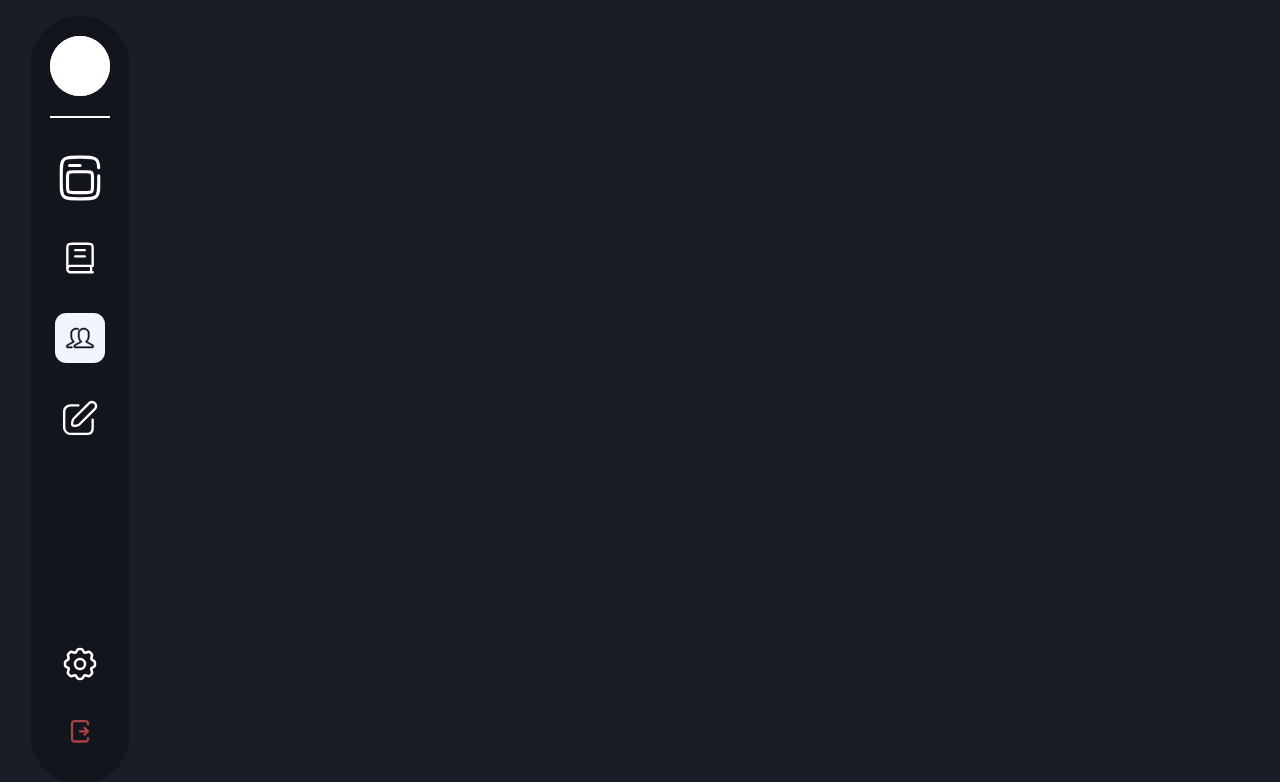
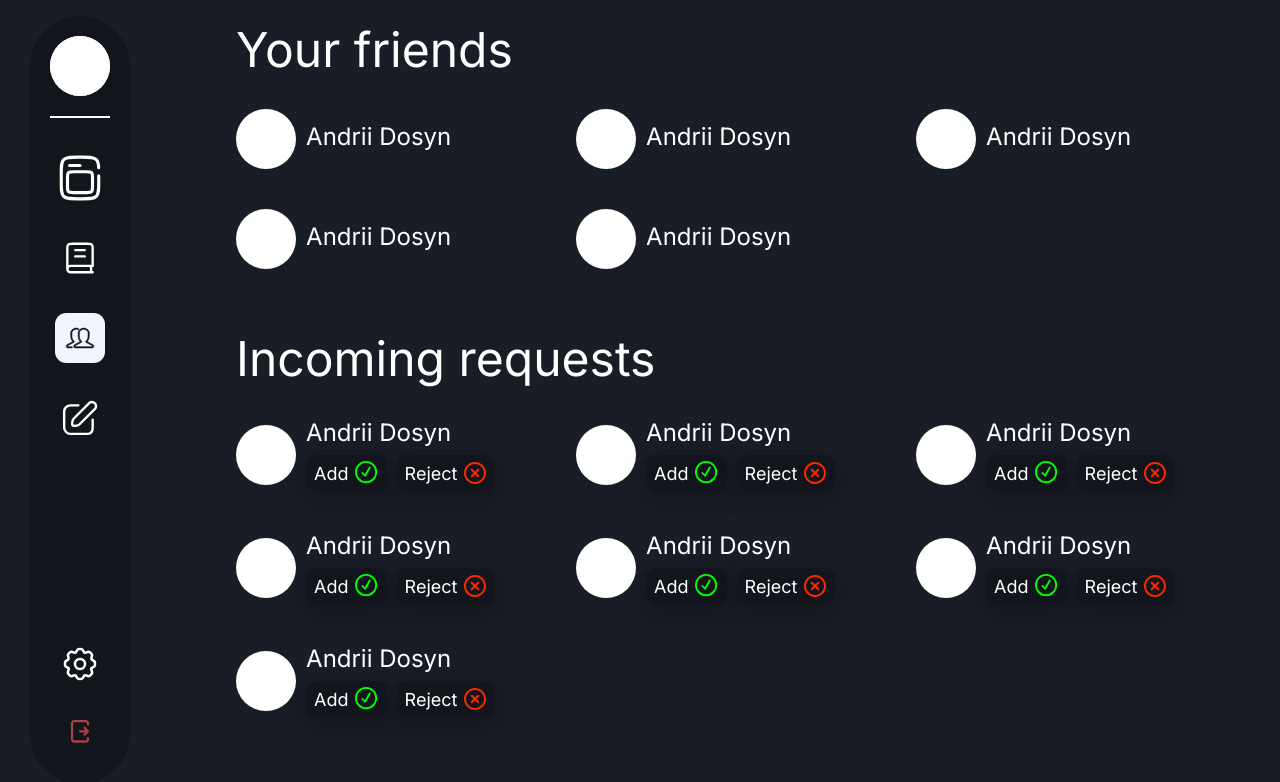
Before and after one commit to TokyoCity0837/AutoBook, a React app in the folder frontend/: page /friends in a window 1280 px wide. Shown: the top 782 px of the page. Built offline with nearby package versions, Linux system fonts and the light colour scheme; the HTML template or start-up script is replaced by a standard one.

Commit message:
added frineds page and fixing icons functions and content structure

```diff
--- a/frontend/src/pages/EditsPage.css
+++ b/frontend/src/pages/EditsPage.css
@@ -1,6 +1,6 @@
 
 
-.content {
+/* .content {
     display: flex;
     flex-direction: column;
     padding-top: 20px;
@@ -10,14 +10,14 @@
     width: 100%;
     flex: 1;
     align-items: center;
-}
+} */
 
 .editsWrapper{
     width: 95%;
     height: 100%;
     display: flex;
     flex-direction: row;
-    gap: 5%;
+    gap: 12%;
 }
 
 .sentEditsWrapper{
--- a/frontend/src/pages/EditsPage.tsx
+++ b/frontend/src/pages/EditsPage.tsx
@@ -34,10 +34,12 @@ function EditRequest({ status }: EditRequestProps) {
   );
 }
 
-function Accept(){
+export function Accept({size = 26, className = "status-icon"}){
   return(
     <svg
-      className="status-icon"
+      width={size}
+      height={size}
+      className={className}
       viewBox="0 0 26 26"
       fill="none"
       xmlns="http://www.w3.org/2000/svg"
@@ -52,10 +54,10 @@ function Accept(){
   );
 }
 
-function Reject(){
+export function Reject({className = "status-icon"}){
   return(
     <svg
-      className="status-icon"
+      className={className}
       viewBox="0 0 24 24"
       fill="none"
       xmlns="http://www.w3.org/2000/svg"
@@ -92,7 +94,7 @@ function Processing(){
 
 export default function Edits() {
     return (
-      <div className="content">
+      <div>
             <div className='editsWrapper'>
               <div className='sentEditsWrapper'>
                 <div className="sentText">Sent requests</div>
--- a/frontend/src/pages/FriendsPage.tsx
+++ b/frontend/src/pages/FriendsPage.tsx
@@ -1,10 +1,59 @@
 import './pages.css'
 import '../index.css'
+import './friendsPage.css'
+import { Accept, Reject } from './EditsPage'
+
+function FrinedForPage() {
+    return (
+        <div className='user'>
+            <div className='ProfileImage'></div>
+            <div className='.userInfo'>
+                <div className='Nickname'>Andrii Dosyn</div>
+            </div>
+        </div>
+    );
+}
+
+function IncomingFrined() {
+    return (
+        <div className='user incomingUser'>
+            <div className='ProfileImage'></div>
+            <div className='.userInfo'>
+                <div className='Nickname'>Andrii Dosyn</div>
+                <div className="friendsActions">
+                    <div className="addFriend">
+                        Add <Accept size={16} className='acceptFriend'/>
+                    </div>
+                    <div className="addFriend">
+                        Reject <Reject className='acceptFriend' />
+                    </div>
+            </div>
+            </div>
+        </div>
+    );
+}
 
 export default function Friends() {
     return (
-        <div>
-            <div className="friend"></div>
+        <div className='friendsPageWrap'>
+            <div className="YBText">Your friends</div>
+            <div className="friendsWrap">
+                <FrinedForPage />
+                <FrinedForPage />
+                <FrinedForPage />
+                <FrinedForPage />
+                <FrinedForPage />
+            </div>
+            <div className="YBText">Incoming requests</div>
+            <div className="friendsWrap">
+                <IncomingFrined />
+                <IncomingFrined />
+                <IncomingFrined />
+                <IncomingFrined />
+                <IncomingFrined />
+                <IncomingFrined />
+                <IncomingFrined />
+            </div>
         </div>
     );
   }
--- /dev/null
+++ b/frontend/src/pages/friendsPage.css
@@ -0,0 +1,37 @@
+.friendsPageWrap {
+    display: flex;
+    flex-direction: column;
+    width: 95%;
+}
+.friendsWrap {
+    display: flex;
+    flex-direction: row;
+    flex-wrap: wrap;
+    margin-top: 30px;
+    gap: 40px;
+    margin-bottom: 60px;
+}
+.acceptFriend {
+    width: 24px;
+    height: 24px;
+}
+.friendsActions {
+    display: flex;
+    justify-items: flex-end;
+    flex-direction: row;
+    margin-top: 8px;
+    gap: 10px;
+}
+.addFriend {
+    display: flex;
+    align-items: center;
+    gap: 6px;
+    color: #fff;
+    padding: 6px 8px;
+    background: var(--accent-color);
+    font-size: 18px;
+    opacity: 1;
+    font-weight: 400;
+    border-radius: 10px;
+    box-shadow: var(--shadow);
+}
```
